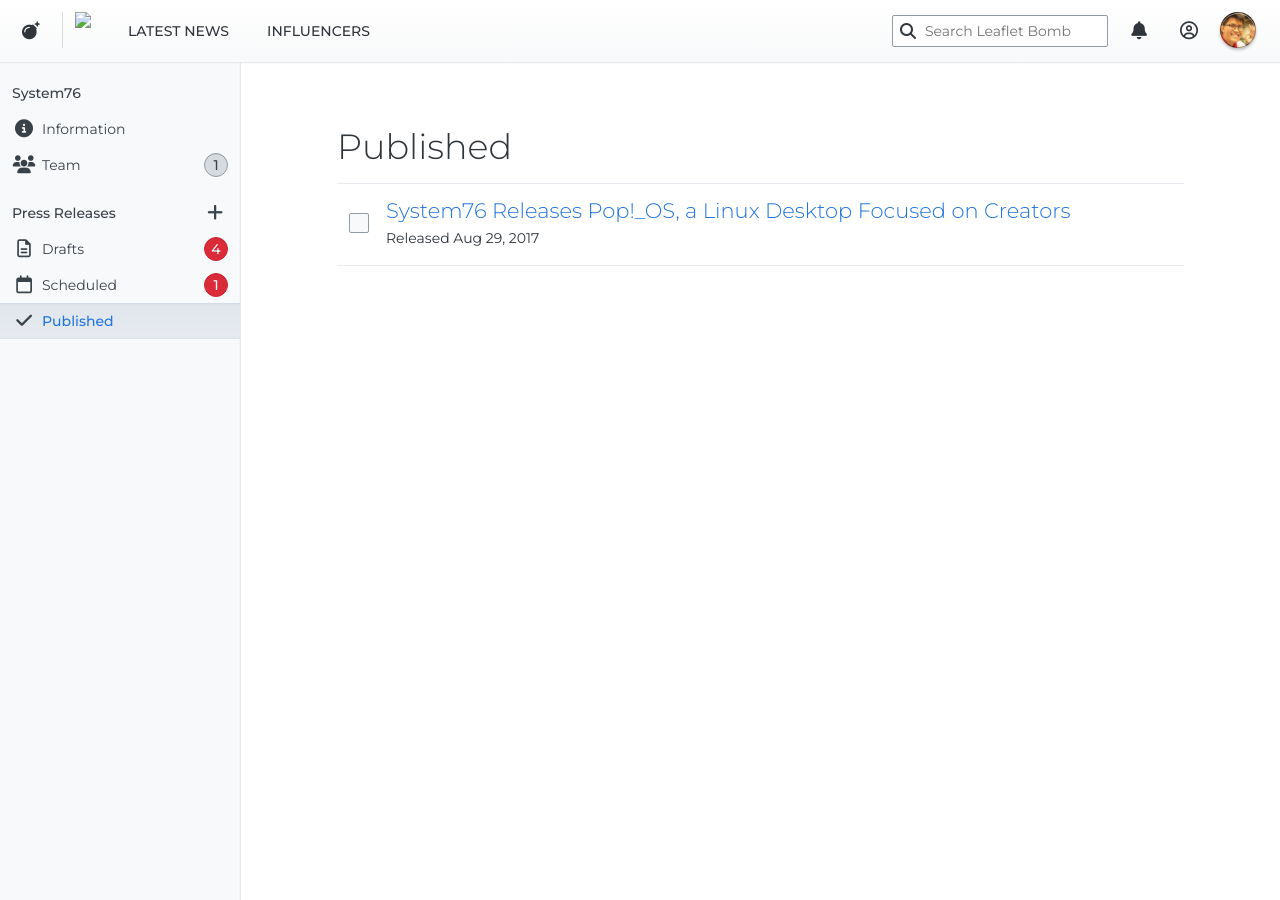
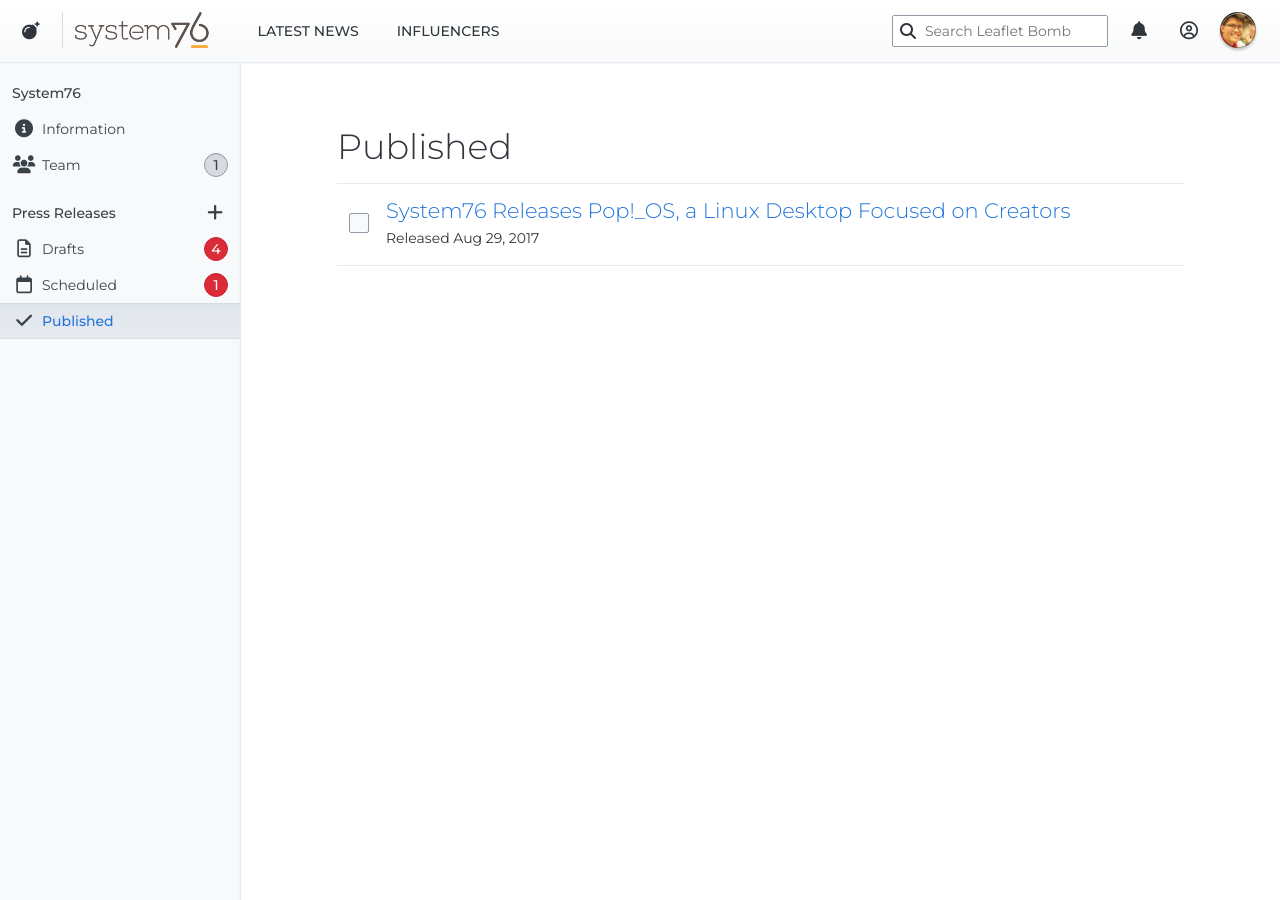
Before and after one commit to harveycabaguio/leafletbomb-prototype, a Jekyll site: the page built from published.html, in a window 1280 px wide. Built offline with Jekyll 4.4.1, drawn with Linux system fonts in a browser that asks for light colours; nearby versions of some CDN libraries.

Commit message:
nav img src fix

```diff
--- a/_includes/components/nav.html
+++ b/_includes/components/nav.html
@@ -2,7 +2,7 @@
   <div class="left">
     <!-- placeholder logo -->
     {% include inputs/button.html type="__flat--icon-only" url="#" icon="bomb" %}
-    <a class="logo" href="#"><img src="{{ site.baseurl }}assets/system76-logo.png"></a>
+    <a class="logo" href="#"><img src="{{ site.baseurl }}/assets/system76-logo.png"></a>
     {% include inputs/button.html type="__flat" url="#" label="Latest News" %}
     {% include inputs/button.html type="__flat" url="#" label="Influencers" %}
   </div>
```
